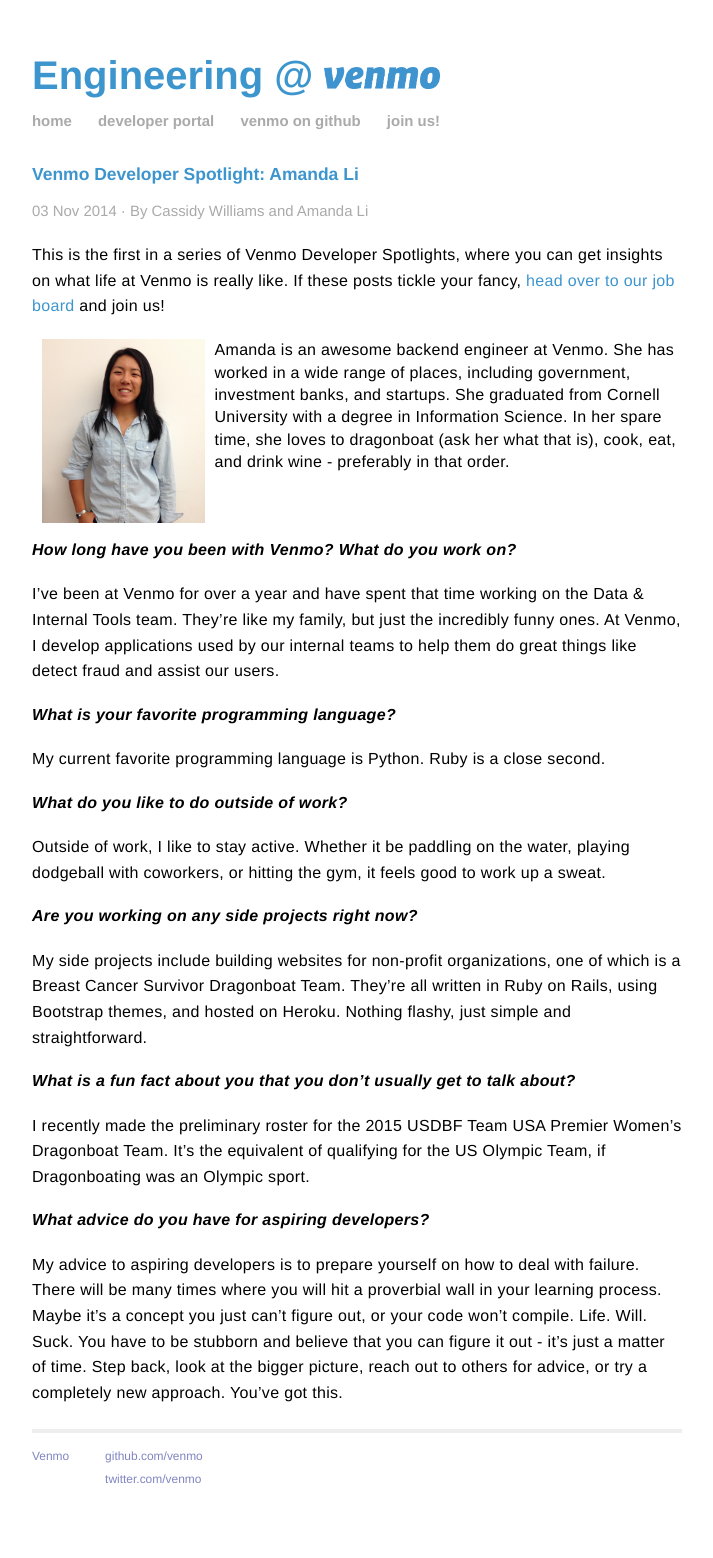
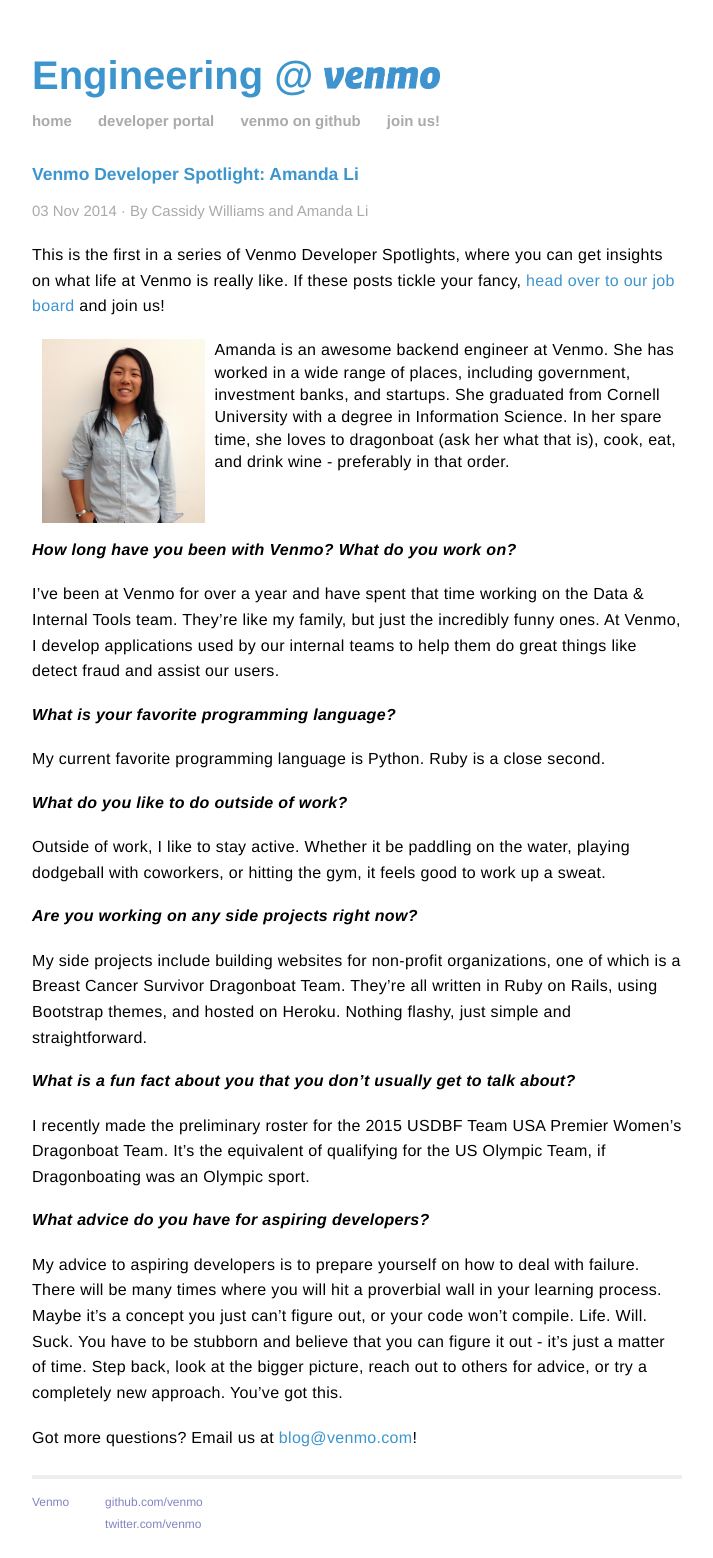
Before and after one commit to venmo/venmo.github.io, a Jekyll site: the page built from _posts/2014-11-03-amanda-interview.md, in a window 1280 px wide. Shown: the whole page, without its empty margins (283-996 px from the left). Built offline with Jekyll 4.4.1, drawn with Linux system fonts in a browser that asks for light colours; Markdown is read by kramdown in place of the engine named in the settings; before the commit the page ends 1512 px from its top, so only the background shows below that.

Commit message:
Add email tagline

```diff
--- a/_posts/2014-11-03-amanda-interview.md
+++ b/_posts/2014-11-03-amanda-interview.md
@@ -28,3 +28,5 @@
 
 ###*What advice do you have for aspiring developers?*
 My advice to aspiring developers is to prepare yourself on how to deal with failure. There will be many times where you will hit a proverbial wall in your learning process. Maybe it's a concept you just can't figure out, or your code won't compile. Life. Will. Suck. You have to be stubborn and believe that you can figure it out - it's just a matter of time. Step back, look at the bigger picture, reach out to others for advice, or try a completely new approach. You've got this.
+
+Got more questions? Email us at [blog@venmo.com](mailto:blog@venmo.com)!
```
